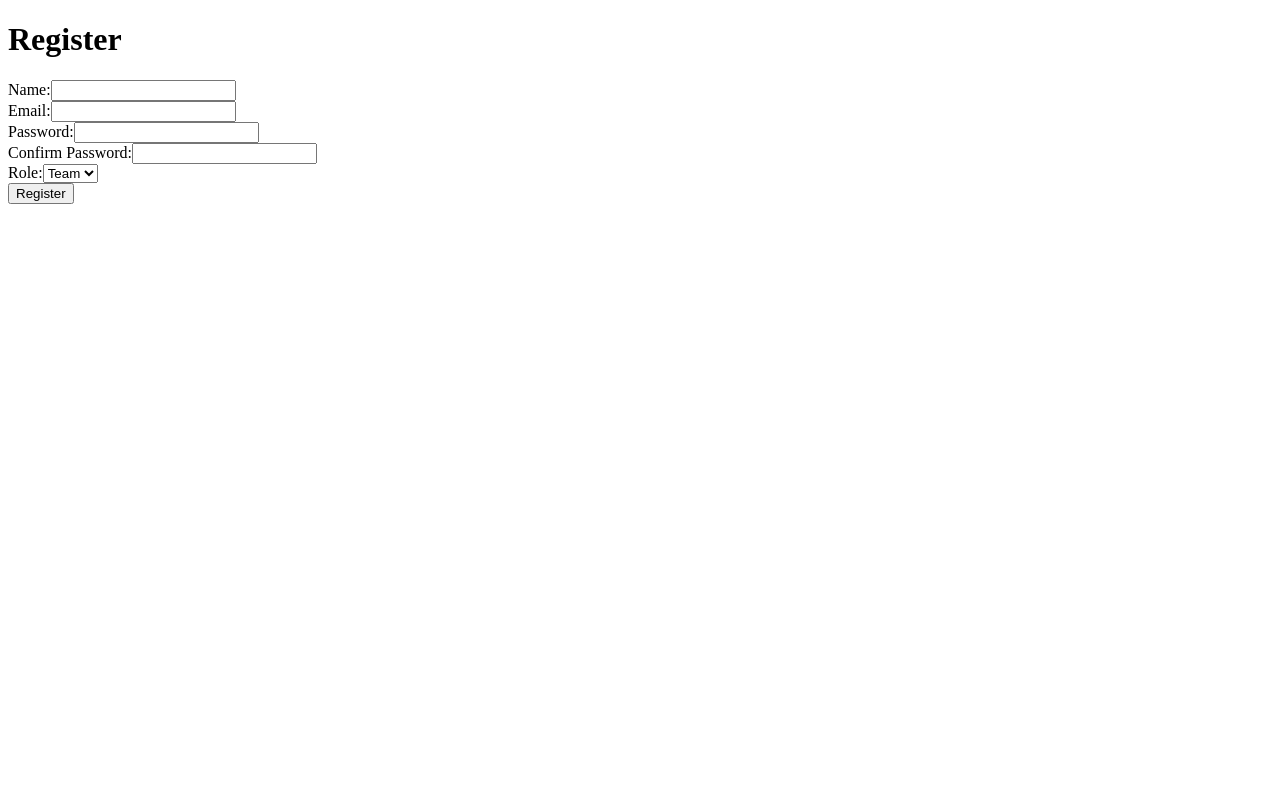
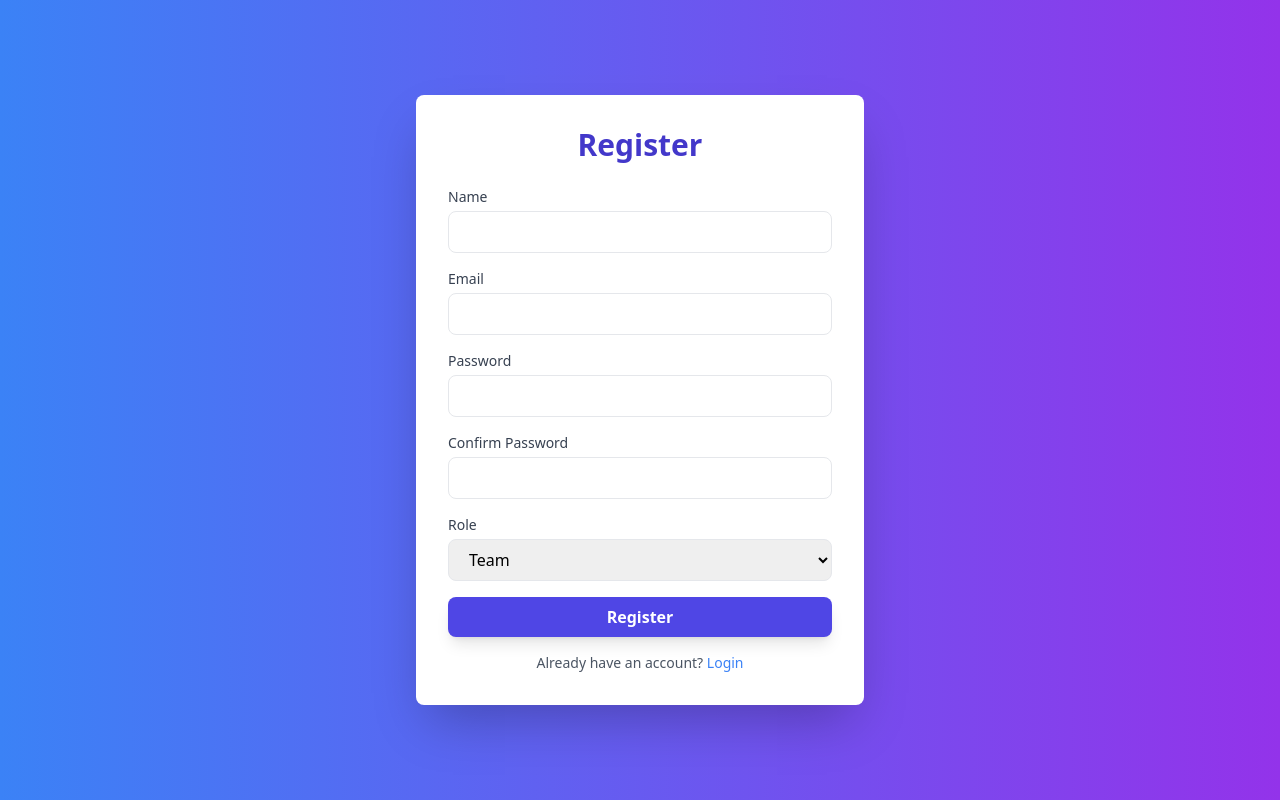
Before and after one commit to ridwantaufk/todolist-with-chat, a Next.js app: page /auth/register in a window 1280 px wide. Built offline with nearby package versions, Linux system fonts and the light colour scheme.

Commit message:
7 - tampilan dan perbaikan struktur login dan register

```diff
--- a/src/app/auth/login/page.tsx
+++ b/src/app/auth/login/page.tsx
@@ -2,6 +2,7 @@
 
 import { useState } from "react";
 import { useRouter } from "next/navigation";
+import "../../../styles/tailwind.css";
 
 export default function Login() {
   const [email, setEmail] = useState("");
@@ -24,25 +25,34 @@ export default function Login() {
 
     const data = await response.json();
     if (response.ok) {
-      // Setelah login sukses, simpan token ke cookie
       document.cookie = `token=${data.token}; path=/;`;
-      router.push("/dashboard"); // Redirect setelah login sukses
+      router.push("/dashboard");
     } else {
-      setError(data.error || "Something went wrong");
+      setError(data.error || "Login failed. Please try again.");
     }
 
     setLoading(false);
   };
 
   return (
-    <div className="container">
-      <h1>Login</h1>
-      <form onSubmit={handleLogin} className="form">
+    <div className="flex items-center justify-center min-h-screen bg-gradient-to-r from-blue-500 to-purple-600">
+      <div className="w-full max-w-md bg-white shadow-2xl rounded-lg p-8 transform transition-all duration-500 hover:scale-105">
+        <h2 className="text-3xl font-extrabold text-center text-indigo-700 mb-6">
+          Login
+        </h2>
+
+        <form onSubmit={handleLogin} className="space-y-4">
           <div>
-          <label htmlFor="email">Email:</label>
+            <label
+              htmlFor="email"
+              className="block text-sm font-medium text-gray-700"
+            >
+              Email
+            </label>
             <input
               type="email"
               id="email"
+              className="mt-1 w-full px-4 py-2 border rounded-lg focus:ring-2 focus:ring-blue-500 focus:outline-none"
               value={email}
               onChange={(e) => setEmail(e.target.value)}
               required
@@ -50,22 +60,33 @@ export default function Login() {
           </div>
 
           <div>
-          <label htmlFor="password">Password:</label>
+            <label
+              htmlFor="password"
+              className="block text-sm font-medium text-gray-700"
+            >
+              Password
+            </label>
             <input
               type="password"
               id="password"
+              className="mt-1 w-full px-4 py-2 border rounded-lg focus:ring-2 focus:ring-blue-500 focus:outline-none"
               value={password}
               onChange={(e) => setPassword(e.target.value)}
               required
             />
           </div>
 
-        {error && <div className="error">{error}</div>}
+          {error && <div className="text-red-500 text-sm">{error}</div>}
 
-        <button type="submit" disabled={loading}>
+          <button
+            type="submit"
+            disabled={loading}
+            className="w-full px-4 py-2 bg-indigo-600 text-white font-semibold rounded-lg shadow-lg hover:bg-indigo-700 transform transition-all duration-300 hover:scale-105 disabled:bg-gray-400"
+          >
             {loading ? "Logging in..." : "Login"}
           </button>
         </form>
       </div>
+    </div>
   );
 }
--- a/src/app/auth/register/page.tsx
+++ b/src/app/auth/register/page.tsx
@@ -2,13 +2,14 @@
 
 import { useState } from "react";
 import { useRouter } from "next/navigation";
+import "../../../styles/tailwind.css";
 
 export default function Register() {
   const [name, setName] = useState("");
   const [email, setEmail] = useState("");
   const [password, setPassword] = useState("");
   const [confirmPassword, setConfirmPassword] = useState("");
-  const [role, setRole] = useState("Team"); // Default role "Team"
+  const [role, setRole] = useState("Team");
   const [error, setError] = useState<string | null>(null);
   const [loading, setLoading] = useState(false);
   const router = useRouter();
@@ -18,7 +19,7 @@ export default function Register() {
     setLoading(true);
     setError(null);
 
-    if (!name || !email || !password || !confirmPassword || !role) {
+    if (!name || !email || !password || !confirmPassword) {
       setError("All fields are required");
       setLoading(false);
       return;
@@ -49,14 +50,20 @@ export default function Register() {
   };
 
   return (
-    <div className="container">
-      <h1>Register</h1>
-      <form onSubmit={handleRegister} className="form">
+    <div className="flex items-center justify-center min-h-screen bg-gradient-to-r from-blue-500 to-purple-600">
+      <div className="w-full max-w-md bg-white shadow-2xl rounded-lg p-8 transform transition-all duration-500 hover:scale-105">
+        <h2 className="text-3xl font-extrabold text-center text-indigo-700 mb-6">
+          Register
+        </h2>
+
+        <form onSubmit={handleRegister} className="space-y-4">
           <div>
-          <label htmlFor="name">Name:</label>
+            <label className="block text-sm font-medium text-gray-700">
+              Name
+            </label>
             <input
               type="text"
-            id="name"
+              className="mt-1 w-full px-4 py-2 border rounded-lg focus:ring-2 focus:ring-blue-500 focus:outline-none"
               value={name}
               onChange={(e) => setName(e.target.value)}
               required
@@ -64,10 +71,12 @@ export default function Register() {
           </div>
 
           <div>
-          <label htmlFor="email">Email:</label>
+            <label className="block text-sm font-medium text-gray-700">
+              Email
+            </label>
             <input
               type="email"
-            id="email"
+              className="mt-1 w-full px-4 py-2 border rounded-lg focus:ring-2 focus:ring-blue-500 focus:outline-none"
               value={email}
               onChange={(e) => setEmail(e.target.value)}
               required
@@ -75,10 +84,12 @@ export default function Register() {
           </div>
 
           <div>
-          <label htmlFor="password">Password:</label>
+            <label className="block text-sm font-medium text-gray-700">
+              Password
+            </label>
             <input
               type="password"
-            id="password"
+              className="mt-1 w-full px-4 py-2 border rounded-lg focus:ring-2 focus:ring-blue-500 focus:outline-none"
               value={password}
               onChange={(e) => setPassword(e.target.value)}
               required
@@ -86,10 +97,12 @@ export default function Register() {
           </div>
 
           <div>
-          <label htmlFor="confirmPassword">Confirm Password:</label>
+            <label className="block text-sm font-medium text-gray-700">
+              Confirm Password
+            </label>
             <input
               type="password"
-            id="confirmPassword"
+              className="mt-1 w-full px-4 py-2 border rounded-lg focus:ring-2 focus:ring-blue-500 focus:outline-none"
               value={confirmPassword}
               onChange={(e) => setConfirmPassword(e.target.value)}
               required
@@ -97,9 +110,11 @@ export default function Register() {
           </div>
 
           <div>
-          <label htmlFor="role">Role:</label>
+            <label className="block text-sm font-medium text-gray-700">
+              Role
+            </label>
             <select
-            id="role"
+              className="mt-1 w-full px-4 py-2 border rounded-lg focus:ring-2 focus:ring-blue-500 focus:outline-none"
               value={role}
               onChange={(e) => setRole(e.target.value)}
             >
@@ -108,12 +123,24 @@ export default function Register() {
             </select>
           </div>
 
-        {error && <div className="error">{error}</div>}
+          {error && <div className="text-red-500 text-sm">{error}</div>}
 
-        <button type="submit" disabled={loading}>
+          <button
+            type="submit"
+            disabled={loading}
+            className="w-full px-4 py-2 bg-indigo-600 text-white font-semibold rounded-lg shadow-lg hover:bg-indigo-700 transform transition-all duration-300 hover:scale-105 disabled:bg-gray-400"
+          >
             {loading ? "Registering..." : "Register"}
           </button>
         </form>
+
+        <p className="mt-4 text-sm text-center text-gray-600">
+          Already have an account?{" "}
+          <a href="/auth/login" className="text-blue-500 hover:underline">
+            Login
+          </a>
+        </p>
+      </div>
     </div>
   );
 }
--- a/src/app/dashboard/page.tsx
+++ b/src/app/dashboard/page.tsx
@@ -4,6 +4,7 @@ import { useEffect, useState } from "react";
 import { useRouter } from "next/navigation";
 import TaskForm from "../../components/TaskForm";
 import TaskList from "../../components/TaskList";
+import "../../styles/tailwind.css";
 
 export default function Dashboard() {
   const [user, setUser] = useState<any>(null);
--- a/src/components/TaskForm.tsx
+++ b/src/components/TaskForm.tsx
@@ -1,6 +1,4 @@
 import { useState, useEffect } from "react";
-import "../styles/tailwind.css";
-
 interface User {
   id: string;
   name: string;
@@ -15,8 +13,8 @@ export default function TaskForm({ onTaskCreated }: TaskFormProps) {
   const [description, setDescription] = useState("");
   const [status, setStatus] = useState("NOT_STARTED");
   const [assignedTo, setAssignedTo] = useState<string | null>(null);
-  const [createdBy, setCreatedBy] = useState<User | null>(null); // Menggunakan tipe User untuk createdBy
-  const [users, setUsers] = useState<User[]>([]); // Menetapkan tipe array of User untuk users
+  const [createdBy, setCreatedBy] = useState<User | null>(null);
+  const [users, setUsers] = useState<User[]>([]);
 
   useEffect(() => {
     const fetchUsers = async () => {
@@ -26,8 +24,8 @@ export default function TaskForm({ onTaskCreated }: TaskFormProps) {
           const data = await response.json();
           console.log("data.loggedInUser : ", data.loggedInUser);
 
-          setUsers(data.users); // Mengakses array users dari objek response
-          setCreatedBy(data.loggedInUser); // Pastikan loggedInUser adalah objek yang sesuai
+          setUsers(data.users);
+          setCreatedBy(data.loggedInUser);
         } else {
           console.error("Failed to fetch users");
         }
--- a/src/components/TaskList.tsx
+++ b/src/components/TaskList.tsx
@@ -1,5 +1,3 @@
-import "../styles/tailwind.css";
-
 interface Task {
   id: string;
   title: string;
```
Lines whose indentation alone changed are shown as unchanged.
